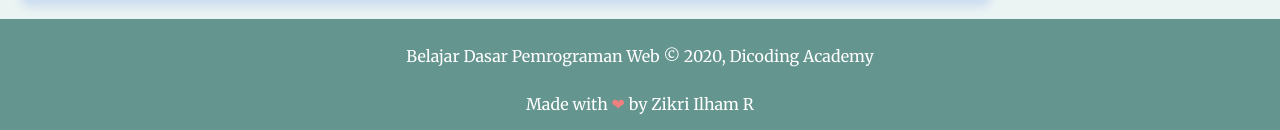
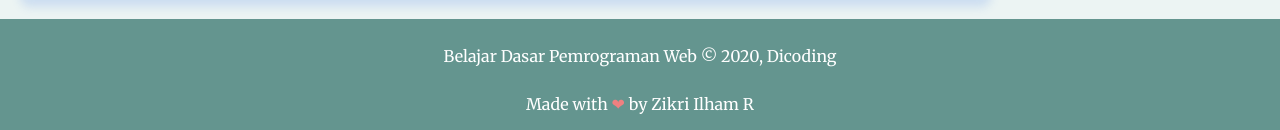
Before and after one commit to zilhamdev/submission-dicoding, a plain HTML site: page index.html in a window 1280 px wide. Shown: the part 2682-2812 px from the top of the page. Drawn offline with Linux system fonts and the light colour scheme.

Commit message:
changed paragrafh Dicoding Academy to Dicoding

```diff
--- a/index.html
+++ b/index.html
@@ -229,7 +229,7 @@
             <button onclick="topFunction()" id="myBtn" title="Go to top">
                 Top
             </button>
-            <p>Belajar Dasar Pemrograman Web &#169; 2020, Dicoding Academy</p>
+            <p>Belajar Dasar Pemrograman Web &#169; 2020, Dicoding</p>
             <p>Made with <span class="love">&#10084;</span> by Zikri Ilham R</p>
         </footer>
     </body>
```
